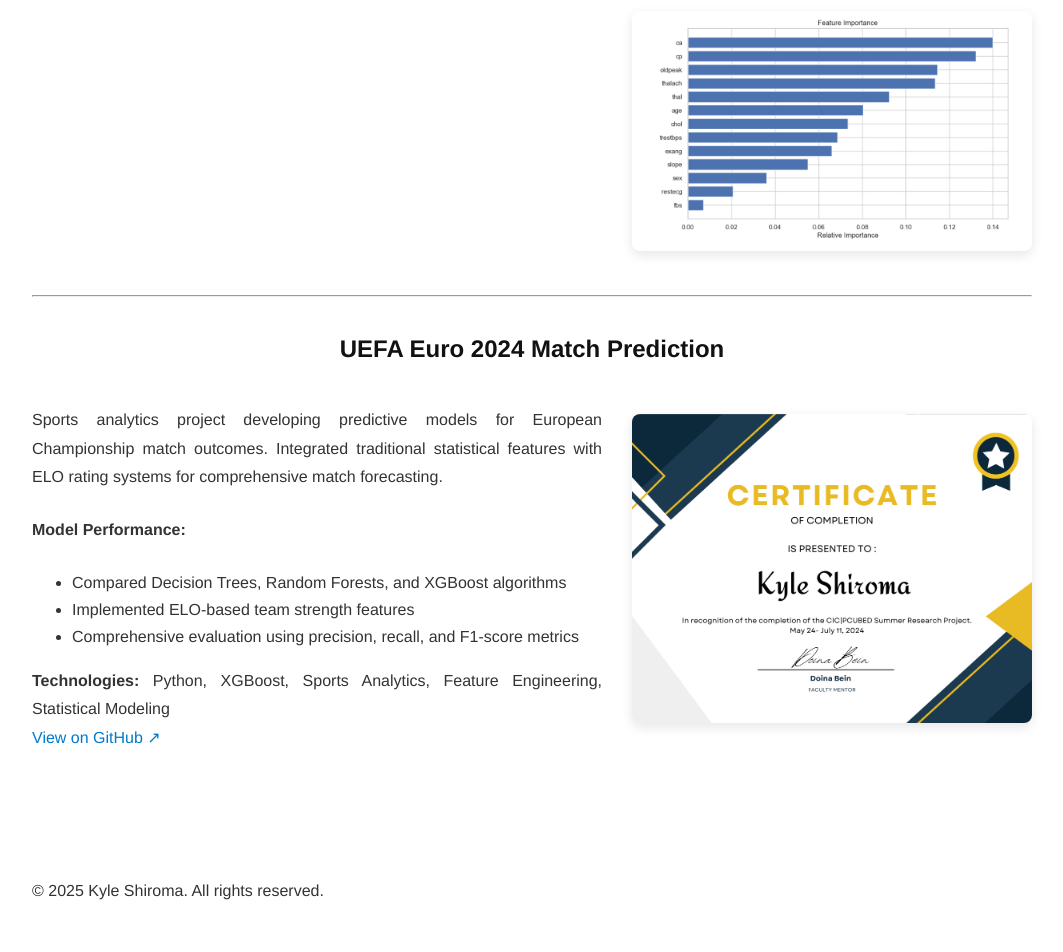
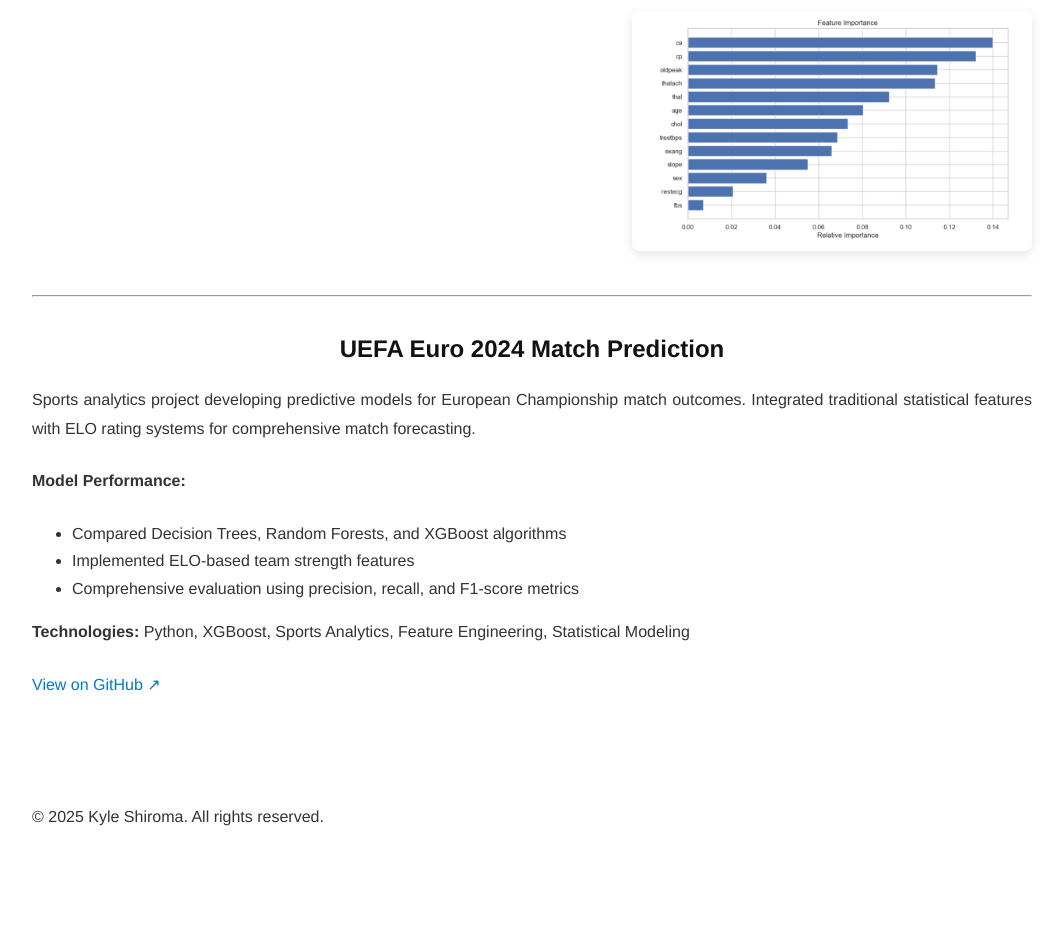
Before and after one commit to k-shiroma-code/k-shiroma-code.github.io, a Jekyll site: the page built from projects.md, in a window 1280 px wide. Shown: the part 3338-4290 px from the top of the page, without its empty margins (108-1171 px from the left). Built offline with Jekyll 4.4.1, drawn with Linux system fonts in a browser that asks for light colours; after the commit the page ends 4217 px from its top, so only the background shows below that.

Commit message:
Update projects.md

```diff
--- a/projects.md
+++ b/projects.md
@@ -122,22 +122,14 @@
 
 ## UEFA Euro 2024 Match Prediction
 
-<div style="display: flex; align-items: flex-start; gap: 30px; margin: 20px 0;">
-  <div style="flex: 1; min-width: 300px;">
-    <p>Sports analytics project developing predictive models for European Championship match outcomes. Integrated traditional statistical features with ELO rating systems for comprehensive match forecasting.</p>
+<p>Sports analytics project developing predictive models for European Championship match outcomes. Integrated traditional statistical features with ELO rating systems for comprehensive match forecasting.</p>
 
-    <p><strong>Model Performance:</strong></p>
-    <ul>
-      <li>Compared Decision Trees, Random Forests, and XGBoost algorithms</li>
-      <li>Implemented ELO-based team strength features</li>
-      <li>Comprehensive evaluation using precision, recall, and F1-score metrics</li>
-    </ul>
+<p><strong>Model Performance:</strong></p>
+<ul>
+  <li>Compared Decision Trees, Random Forests, and XGBoost algorithms</li>
+  <li>Implemented ELO-based team strength features</li>
+  <li>Comprehensive evaluation using precision, recall, and F1-score metrics</li>
+</ul>
 
-    <p><strong>Technologies:</strong> Python, XGBoost, Sports Analytics, Feature Engineering, Statistical Modeling<br>
-    <a href="https://github.com/k-shiroma-code/CSUF-REU-Football-Analytics">View on GitHub ↗</a></p>
-  </div>
-
-  <div style="flex: 0 0 400px;">
-    <img src="{{ site.baseurl }}/assets/img/CSUF_DS.png" alt="Football Analytics Research Project" style="border-radius: 8px; width: 100%;">
-  </div>
-</div>
+<p><strong>Technologies:</strong> Python, XGBoost, Sports Analytics, Feature Engineering, Statistical Modeling</p>
+<p><a href="https://github.com/k-shiroma-code/CSUF-REU-Football-Analytics">View on GitHub ↗</a></p>
```
